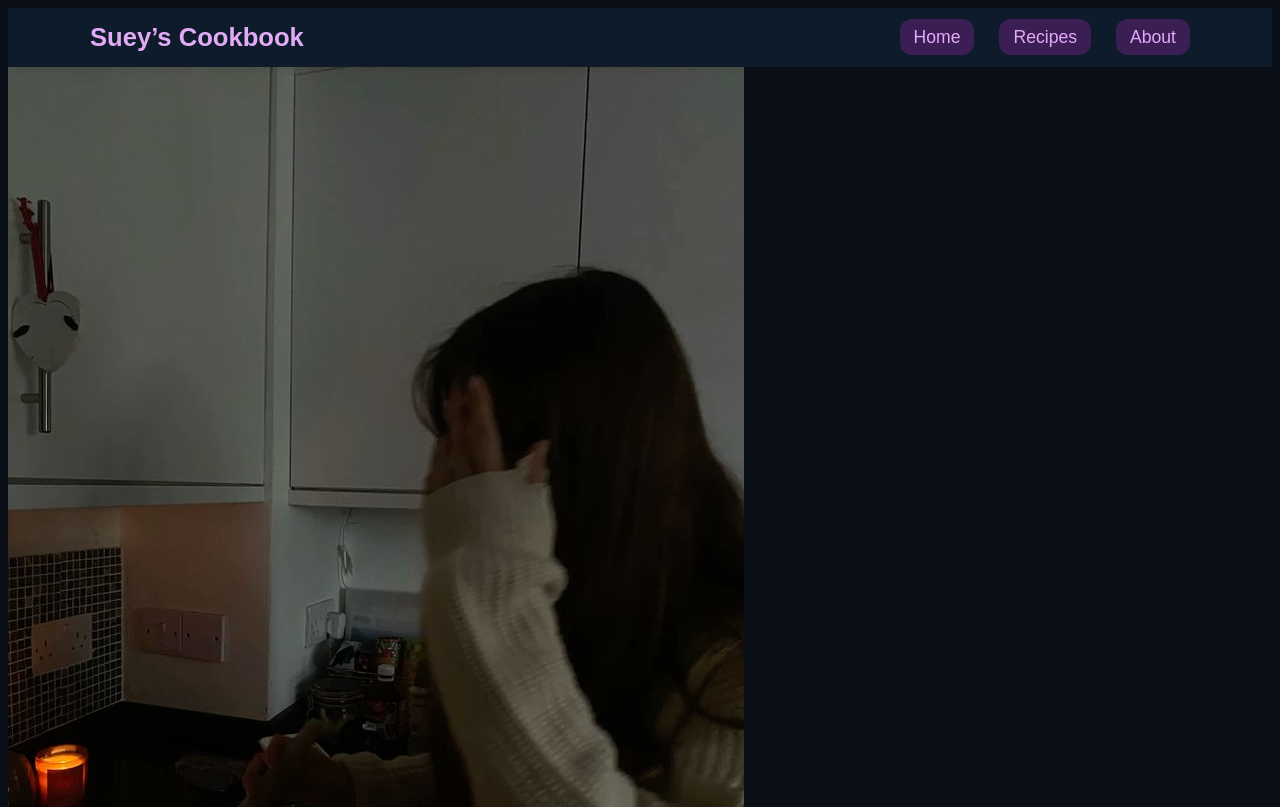
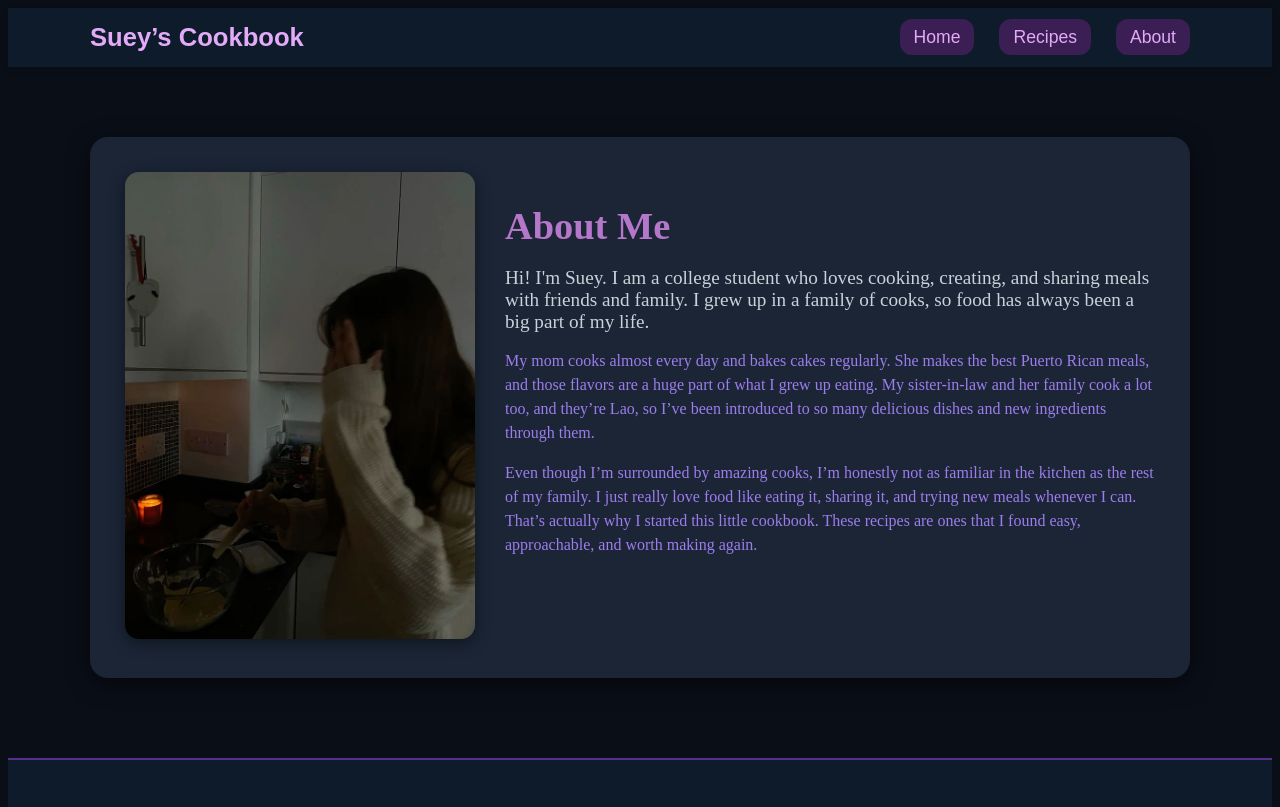
Before and after one commit to scuevas1/frontend-framework, a Vue app: page /about in a window 1280 px wide. Shown: the top 807 px of the page. Built offline with nearby package versions, Linux system fonts and the light colour scheme.

Commit message:
adding the css for the about page and also editing the random button for the recipe on the home page

```diff
--- a/src/pages/Home.vue
+++ b/src/pages/Home.vue
@@ -40,11 +40,6 @@
           <img src="/images/banana-bread.jpg" alt="Banana Bread" />
           <h3>Banana Bread</h3>
         </div>
-
-        <div class="recipe-card">
-          <img src="/images/lava-cake.jpg" alt="Lava Cake" />
-          <h3>Lava Cake</h3>
-        </div>
       </div>
     </section>
 
@@ -64,6 +59,8 @@ export default {
       "Huevos con Chorizo",
       "Arepas con Queso",
       "Banana Bread",
+      "Carrot Cake",
+      "Cajun Pasta",
       "Lava Cake"
     ],
 
--- a/src/style.css
+++ b/src/style.css
@@ -417,3 +417,64 @@ body {
     width: 100%;
   }
 }
+
+/*about me*/
+.about-page {
+  max-width: 1100px;
+  margin: 50px auto;
+  padding: 20px;
+}
+
+.about-card {
+  display: flex;
+  gap: 30px;
+  background: #1b2536;
+  padding: 35px;
+  border-radius: 18px;
+  box-shadow: 0 6px 22px rgba(0,0,0,0.55);
+  animation: fadeInAbout 0.9s ease forwards;
+}
+
+@keyframes fadeInAbout {
+  from { opacity: 0; transform: translateY(20px); }
+  to { opacity: 1; transform: translateY(0); }
+}
+
+.about-image img {
+  width: 350px;
+  border-radius: 14px;
+  object-fit: cover;
+  box-shadow: 0 4px 16px rgba(0,0,0,0.45);
+}
+
+.about-text {
+  flex: 1;
+  color: #9c7dec;
+}
+
+.about-title {
+  font-size: 2.4rem;
+  margin-bottom: 12px;
+  color: #b477ca;
+}
+
+.about-intro {
+  font-size: 1.2rem;
+  margin-bottom: 15px;
+  color: #c9d1d9;
+}
+
+.about-body {
+  margin-bottom: 14px;
+  line-height: 1.5;
+}
+
+@media (max-width: 800px) {
+  .about-card {
+    flex-direction: column;
+  }
+
+  .about-image img {
+    width: 100%;
+  }
+}
```
